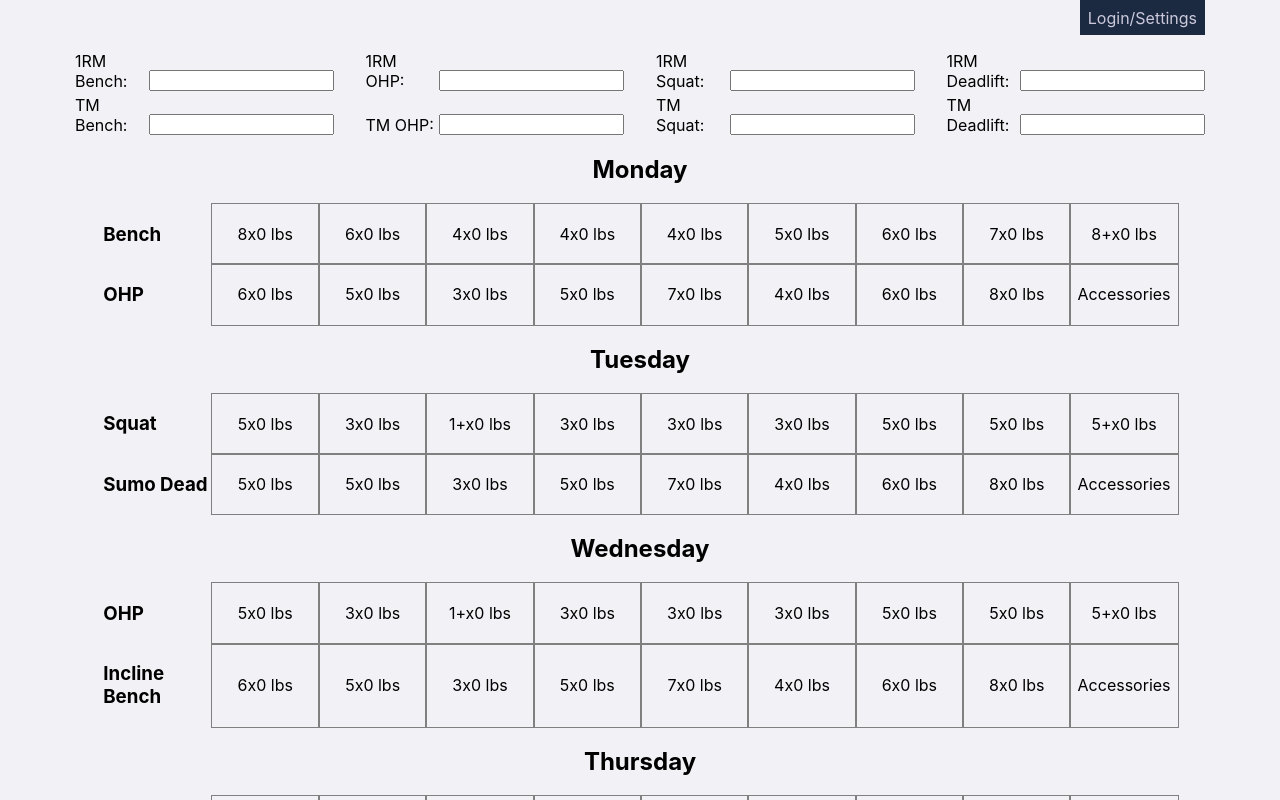
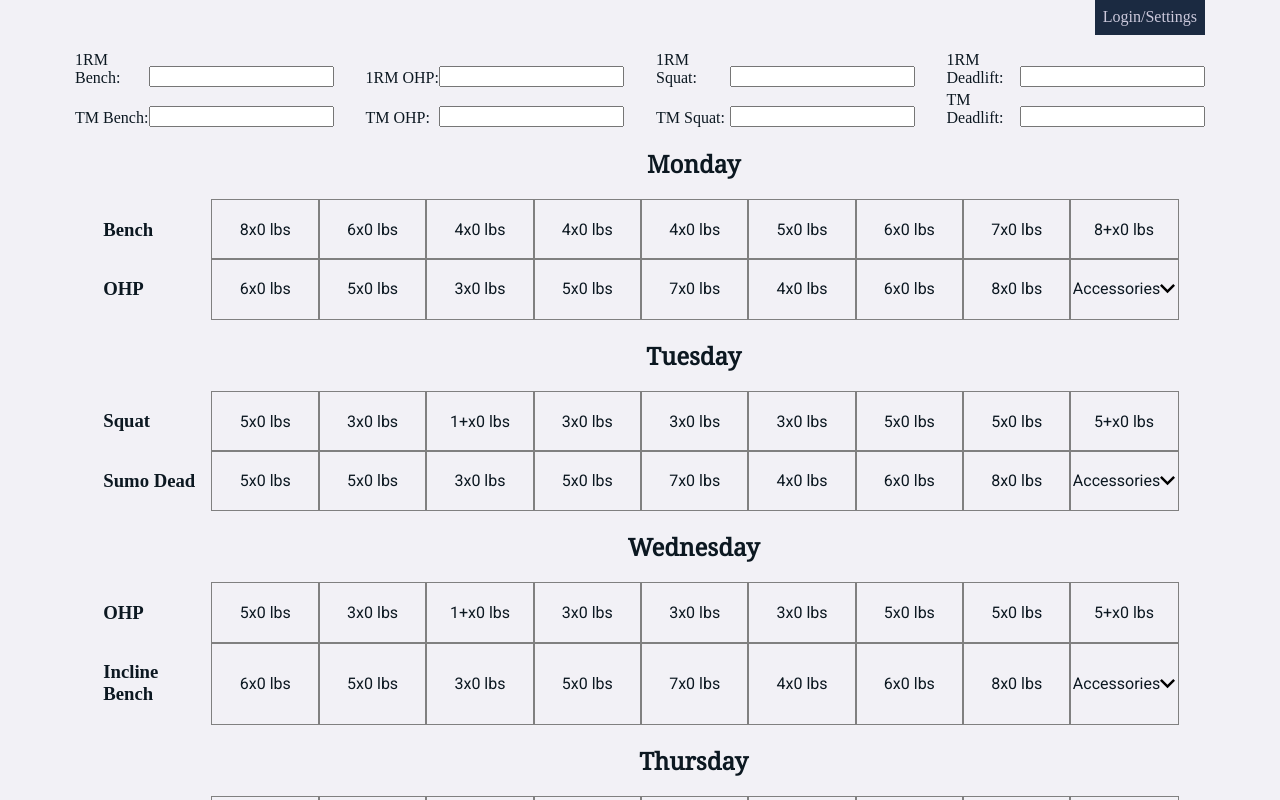
Before and after one commit to brianqian/nsuns-react, a React (Create React App) app in the folder client/: page / in a window 1280 px wide. Built offline with nearby package versions, Linux system fonts and the light colour scheme.

Commit message:
fonts added, aligned lifts and accessories

```diff
--- a/client/src/components/AccessoryBox/AccessoryBox.css
+++ b/client/src/components/AccessoryBox/AccessoryBox.css
@@ -1,23 +1,25 @@
 .accessory__container {
   display: grid;
-  grid-template-columns: repeat(11, 1fr);
+  grid-template-columns: 1fr repeat(3, 3fr);
+  font-family: 'Roboto';
+  grid-column: 1/5;
 }
 .accessory__container-titles {
   grid-column: 1/12;
   display: grid;
-  grid-template-columns: 1fr repeat(3, 5fr);
+  grid-template-columns: 1fr repeat(3, 3fr);
   justify-items: center;
 }
 
 .accessory__container > button {
-  grid-column: 6/9;
+  grid-column: 3;
 }
 .accessory__item {
-  grid-column: 1/12;
+  grid-column: 1/5;
   border-top: 1px gray solid;
   border-bottom: 1px gray solid;
   display: grid;
-  grid-template-columns: 1fr repeat(3, 5fr);
+  grid-template-columns: 1fr repeat(3, 3fr);
   align-items: center;
 }
 .accessory__item-icons {
@@ -30,28 +32,44 @@
 }
 .accessory__item-content {
   grid-column: 2/5;
-  display: flex;
+  display: grid;
+  grid-template-columns: repeat(3, 1fr);
   width: 100%;
   min-height: 50px;
-  justify-content: space-around;
+  justify-items: center;
   align-items: center;
+}
+.accessory__item-content-setrep {
+  grid-column: 2;
+  display: flex;
+  flex: 1;
+  min-height: 50px;
+  justify-content: space-evenly;
+  align-items: center;
+}
+
+.accessory__item-content-setrep > input {
+  flex: 1;
+  display: flex;
+  justify-content: center;
+  align-items: center;
+  height: 20px;
+  width: 20px;
+  max-width: 100px;
+  text-align: center;
+  /* font-size: 1.1rem; */
 }
 
 .accessory__item-content > span {
   display: flex;
-  flex: 1;
   justify-content: center;
   align-items: center;
   height: 50px;
 }
 .accessory__item-content > input {
-  flex: 1;
-  display: flex;
-  justify-content: center;
-  align-items: center;
   height: 20px;
   width: 100px;
   max-width: 200px;
   text-align: center;
-  font-size: 1.1rem;
+  /* font-size: 1.1rem; */
 }
--- a/client/src/components/AccessoryBox/AccessoryBox.js
+++ b/client/src/components/AccessoryBox/AccessoryBox.js
@@ -71,7 +71,7 @@ class AccessoryBox extends Component {
           {this.state.accIndex === accIndex ? (
             <div className="accessory__item-content">
               <input onChange={this.onChange} type="text" name={'title'} value={this.state.title} />
-              <div>
+              <div className="accessory__item-content-setrep">
                 <input
                   onChange={this.onChange}
                   type="number"
--- a/client/src/components/dailyLift/dailyLift.css
+++ b/client/src/components/dailyLift/dailyLift.css
@@ -1,6 +1,8 @@
-.daily-lift {
+.dailyLift__container {
   width: 95%;
   margin: auto;
+  display: grid;
+  grid-template-columns: 1fr repeat(3, 3fr);
 }
 
 .daily-lift-t1,
@@ -9,6 +11,7 @@
   grid-template-columns: repeat(20, 1fr);
   align-items: center;
   justify-content: center;
+  grid-column: 1/5;
 }
 
 .daily-lift-t1 > p,
@@ -16,8 +19,10 @@
   grid-column: span 2;
 }
 
-.day-title {
+.dailyLift__day-title {
+  font-family: 'Noto Serif', Georgia, 'Times New Roman', Times, serif;
   text-align: center;
+  grid-column: 3;
 }
 
 .accessories__button {
@@ -27,6 +32,7 @@
   border: 0.5px gray solid;
   height: 100%;
   width: 100%;
+  font-family: 'Roboto';
 }
 
 .lift-title {
@@ -35,6 +41,7 @@
 }
 
 .workouts {
+  font-family: 'Roboto', Arial, Helvetica, sans-serif;
   display: flex;
   align-items: center;
   justify-content: center;
--- a/client/src/components/dailyLift/dailyLift.js
+++ b/client/src/components/dailyLift/dailyLift.js
@@ -53,8 +53,8 @@ class dailyLift extends Component {
       );
     });
     return (
-      <div className={`${day}-daily-lift daily-lift`}>
-        <h2 className="day-title">{day}</h2>
+      <div className={`dailyLift__container`}>
+        <h2 className="dailyLift__day-title">{day}</h2>
         <div className="daily-lift-t1">
           <h3 className="t1-title lift-title">{t1Lift}</h3>
           {t1Workouts}
@@ -64,6 +64,7 @@ class dailyLift extends Component {
           {t2Workouts}
           <p className="accessories__button" onClick={this.handleClick}>
             Accessories
+            <img src="./expand-button.svg" alt="" height="15px" />
           </p>
         </div>
         {accessoryState.openAccessoryBox[dayIndex] && (
--- a/client/src/components/weightBox/weightBox.css
+++ b/client/src/components/weightBox/weightBox.css
@@ -2,11 +2,3 @@
   color: white;
   background-color: #000;
 }
-
-.workouts {
-  border: 0.5px solid gray;
-}
-
-.workouts:hover {
-  font-size: 1.1rem;
-}
--- a/client/src/index.css
+++ b/client/src/index.css
@@ -1,14 +1,11 @@
+@import url('https://fonts.googleapis.com/css?family=Noto+Serif|Roboto');
+
 body {
   margin: 0;
   padding: 0;
-  font-family: -apple-system, BlinkMacSystemFont, "Segoe UI", "Roboto", "Oxygen",
-    "Ubuntu", "Cantarell", "Fira Sans", "Droid Sans", "Helvetica Neue",
-    sans-serif;
-  -webkit-font-smoothing: antialiased;
-  -moz-osx-font-smoothing: grayscale;
+  color: #0c1821;
 }
 
 code {
-  font-family: source-code-pro, Menlo, Monaco, Consolas, "Courier New",
-    monospace;
+  font-family: source-code-pro, Menlo, Monaco, Consolas, 'Courier New', monospace;
 }
```
Also changed, not shown: client/public/collapse-button.svg (added), client/public/expand-button.svg (added).
